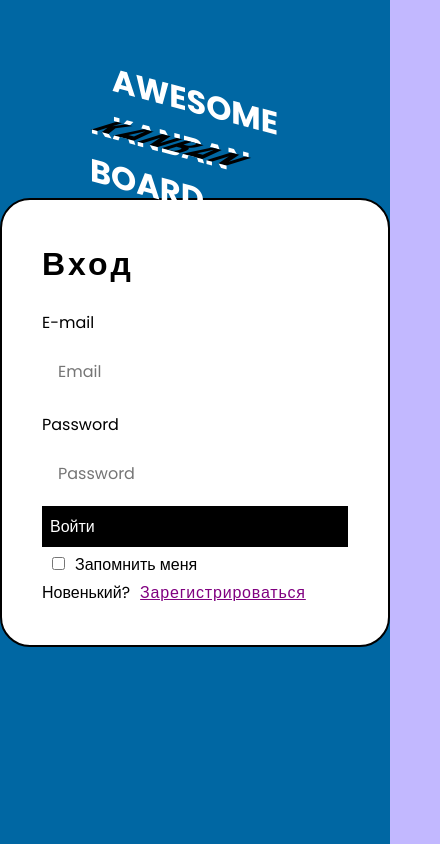
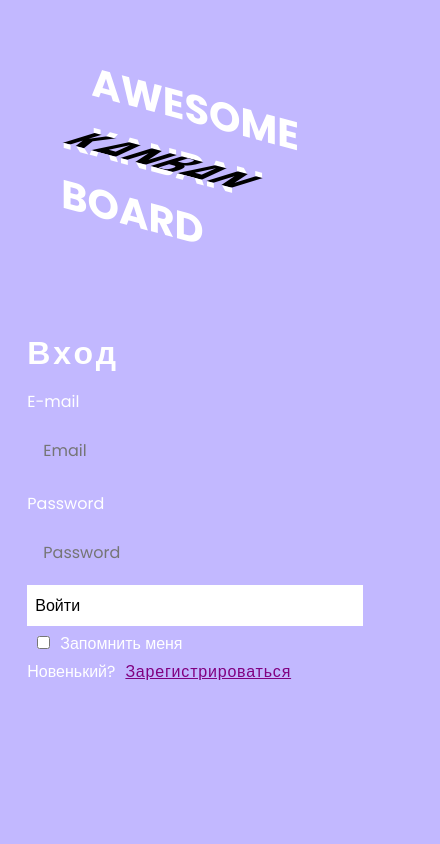
Before and after one commit to ib1zza/react-kanban, a React (Create React App) app: page /login in a window 390 px wide. Shown: the whole page, 440 px wide, since content can reach past the window. Built offline with nearby package versions, Linux system fonts and the light colour scheme; no server answers.

Commit message:
redesign + responsive login page

```diff
--- a/src/pages/Login/Login.module.css
+++ b/src/pages/Login/Login.module.scss
@@ -1,9 +1,14 @@
 .wrapper {
   display: flex;
-  background-color: #0067a3;
   width: 100%;
   height: 100%;
-  z-index: 50;
+}
+.logo {
+  display: flex;
+  align-items: center;
+  justify-content: center;
+  width: 40%;
+  height: 100%;
 }
 .login {
   background-color: white;
@@ -11,22 +16,10 @@
   padding: 40px;
   margin: auto;
   width: 500px;
-  border-radius: 30px;
 }
 .login__title {
   margin-bottom: 22px;
   letter-spacing: 0.1em;
-}
-.login__logo {
-  position: absolute;
-  left: 0;
-  right: 0;
-  margin-left: auto;
-  margin-right: auto;
-  padding-top: 100px;
-  color: white;
-
-  text-align: center;
 }
 .login__body {
   display: flex;
@@ -39,7 +32,6 @@
 }
 .login__btn {
   background-color: black;
-
   color: white;
   margin-top: 4px;
   padding: 8px;
@@ -48,7 +40,7 @@
 .login__label {
   margin-top: 12px;
 }
-.login__remember {
+.login__remember p input {
   margin: 10px;
 }
 .login__linkArea_link {
@@ -63,13 +55,9 @@
   color: red;
 }
 .center {
-  position: absolute;
-  left: 0;
-  right: 0;
-  margin-left: auto;
-  margin-right: auto;
-  margin-top: 150px;
-  width: 0;
+  position: relative;
+  background-color: black;
+
   transform: prespective(1000px) translate(-50%, -50%);
   transform: skewY(15deg);
   transition: 0.5s;
@@ -88,7 +76,7 @@
   margin: 0;
   padding: 0;
   text-transform: uppercase;
-  font-size: 32px;
+  font-size: 4rem;
   color: #fff;
   transform-style: preserve-3d;
   transition: 0.8s;
@@ -98,15 +86,15 @@
 }
 
 .center h1 span:nth-child(2) {
-  color: black;
+  color: var(#{--taskTextColor-default});
   transform: translate(-50%, -50%) skewX(-60deg);
-  left: -10px;
+  left: -25px;
   clip-path: polygon(0 45%, 100% 45%, 100% 55%, 0 55%);
 }
 
 .center h1 span:nth-child(3) {
   transform: translate(-50%, -50%) skewY(0deg);
-  left: -22px;
+  left: -50px;
   clip-path: polygon(0 55%, 100% 55%, 100% 100%, 0 100%);
 }
 
@@ -116,3 +104,64 @@
   left: 0;
   color: #fff;
 }
+
+@media screen and (min-width: 800px) and (max-width: 1100px) {
+  .center h1 span {
+    font-size: 3rem;
+  }
+  .center h1 span:nth-child(2) {
+    left: -19px;
+  }
+  .center h1 span:nth-child(3) {
+    left: -38px;
+  }
+}
+@media screen and (max-width: 800px) {
+  .wrapper {
+    display: flex;
+    flex-direction: column;
+  }
+  .center h1 span {
+    font-size: 2.5rem;
+  }
+  .logo {
+    width: 100%;
+    height: 20%;
+    align-items: flex-end;
+  }
+  .login {
+    background-color: white;
+    border: none;
+    background-color: transparent;
+    padding: 0px;
+    margin: auto;
+    width: 86%;
+    border-radius: 30px;
+  }
+  .login__title {
+    color: white;
+    margin-bottom: 0px;
+  }
+  .login__label {
+    color: white;
+  }
+  .login__remember {
+    color: white;
+  }
+  .login__linkArea_descr {
+    color: white;
+  }
+  .center h1 span:nth-child(2) {
+    left: -15px;
+  }
+  .center h1 span:nth-child(3) {
+    left: -30px;
+  }
+  .login__btn {
+    background-color: white;
+    color: black;
+    margin-top: 4px;
+    padding: 8px;
+    width: 100%;
+  }
+}
--- a/src/pages/Login/Login.tsx
+++ b/src/pages/Login/Login.tsx
@@ -1,5 +1,5 @@
 import React, { useState } from "react";
-import s from "./Login.module.css";
+import s from "./Login.module.scss";
 import { Link, useNavigate } from "react-router-dom";
 import { UserAuth } from "../../context/AuthContext";
 import { useForm } from "react-hook-form";
@@ -28,12 +28,14 @@ const Login = () => {
   };
   return (
     <div className={s.wrapper}>
+      <div className={s.logo}>
         <div className={s.center}>
           <h1>
             <span>Awesome Kanban Board</span>
             <span>Awesome Kanban Board</span>
             <span>Awesome Kanban Board</span>
           </h1>
+        </div>
       </div>
 
       <div className={s.login}>
@@ -54,8 +56,6 @@ const Login = () => {
               placeholder="Email"
               {...register("email", {
                 required: true,
-                //    pattern:
-                //     /^(([^<>()\[\]\\.,;:\s@"]+(\.[^<>()\[\]\\.,;:\s@"]+)*)|(".+"))@((\[[0-9]{1,3}\.[0-9]{1,3}\.[0-9]{1,3}\.[0-9]{1,3}\])|(([a-zA-Z\-0-9]+\.)+[a-zA-Z]{2,}))$/,
               })}
             />
             <p className={s.login__label}>Password</p>
@@ -69,15 +69,14 @@ const Login = () => {
               autoComplete="current-password"
               {...register("password", {
                 required: true,
-                //   pattern: /^(?=.*\d)(?=.*[a-z])(?=.*[A-Z]).{6,15}$/,
               })}
             />
             <button type="submit" className={s.login__btn}>
               Войти
             </button>
-            <div className="">
+            <div className={s.login__remember}>
               <p>
-                <input className={s.login__remember} type="checkbox" />
+                <input type="checkbox" />
                 Запомнить меня
               </p>
             </div>
```
Lines whose indentation alone changed are shown as unchanged.
